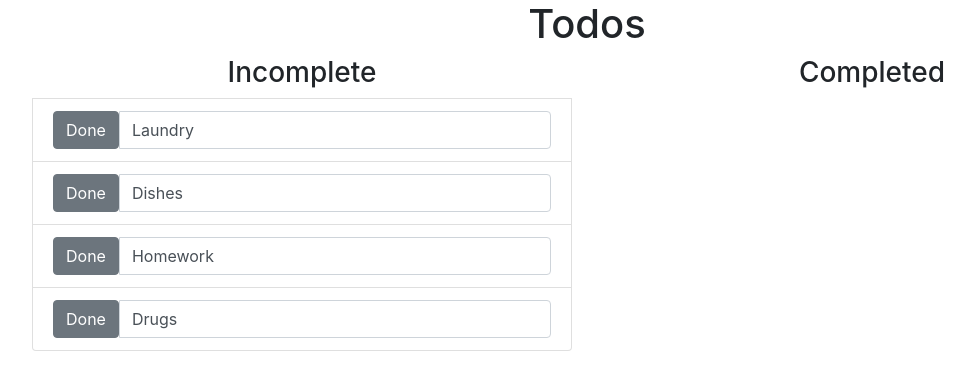
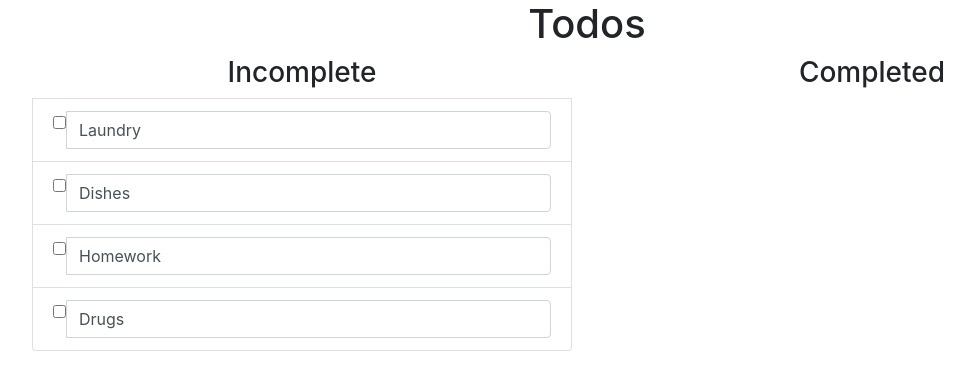
Before and after one commit to d-levin/angular2-todo-app, an Angular app: page / in a window 1280 px wide. Shown: the top 390 px of the page, without its empty margins (53-1027 px from the left). Built offline with nearby package versions, Linux system fonts and the light colour scheme.

Commit message:
Change todo toggle to checkbox

```diff
--- a/src/app/todo-list-item/todo-list-item.component.html
+++ b/src/app/todo-list-item/todo-list-item.component.html
@@ -1,6 +1,6 @@
 <div class="input-group">
-  <span class="input-group-btn">
-    <button class="btn btn-secondary" type="button" (click)="toggle()">{{buttonLabel}}</button>
+  <span class="input-group-addon">
+    <input type="checkbox" aria-label="Completed" (click)="toggle()" [checked]="todo.done">
   </span>
   <input
     [ngClass]="{'strike-through' : todo.done}"
```
